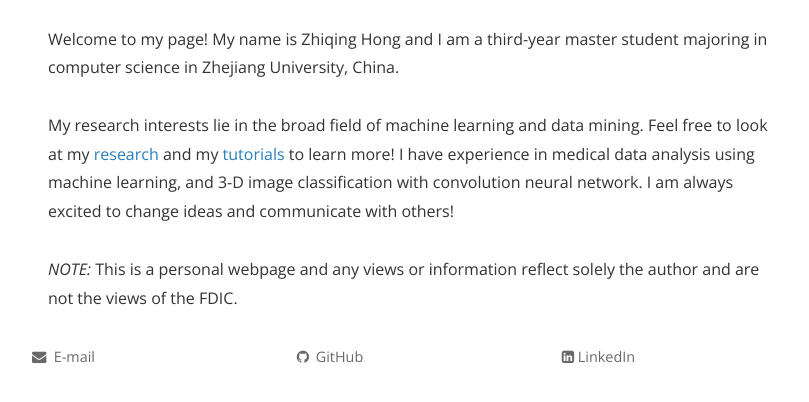
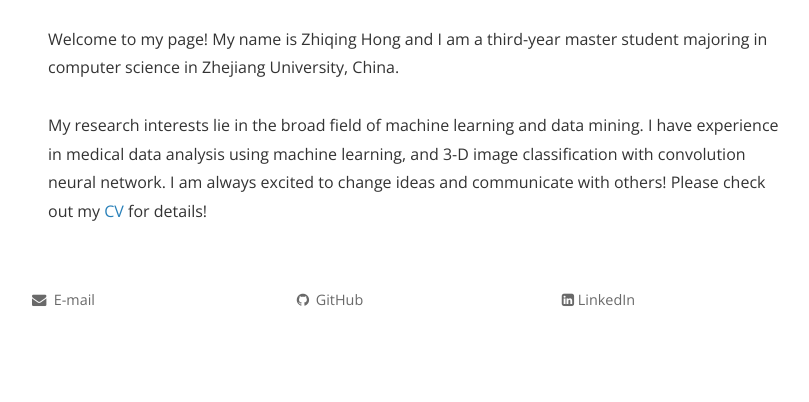
Before and after one commit to KilluaKukuroo/killuakukuroo.github.io, a Jekyll site: the page built from index.html, in a window 1280 px wide, cut to the strip 584-1001 px from the top of the page. Shown: the top 402 px of the strip, without its empty margins (224-1033 px from the left). Built offline with Jekyll 4.4.1, drawn with Linux system fonts in a browser that asks for light colours; nearby versions of some CDN libraries; the list of posts is cut into pages by our own code; comment, search, counter and statistics services are not loaded; a style sheet for code colours, icons or effects is not loaded; after the commit the page ends 943 px from its top, so only the background shows below that.

Commit message:
add research/

```diff
--- a/index.html
+++ b/index.html
@@ -17,9 +17,9 @@
 <br>
 Welcome to my page! My name is Zhiqing Hong and I am a third-year master student majoring in computer science in Zhejiang University, China.
 <br><br>
-My research interests lie in the broad field of machine learning and data mining. Feel free to look at my <a href="https://killuakukuroo.github.io/research" target="_self">research</a> and my <a href="https://killuakukuroo.github.io/research" target="_self">tutorials</a> to learn more!
+My research interests lie in the broad field of machine learning and data mining.
 I have experience in medical data analysis using machine learning, and 3-D image classification with convolution neural network. I am always excited to change ideas
 and communicate with others!
+Please check out my <a href="https://www.linkedin.com/in/zhiqing-hong-781a62109/">CV</a>  for details!
 <br><br>
- <i>NOTE:</i> This is a personal webpage and any views or information reflect solely the author and are not the views of the FDIC.
 </div>
```
